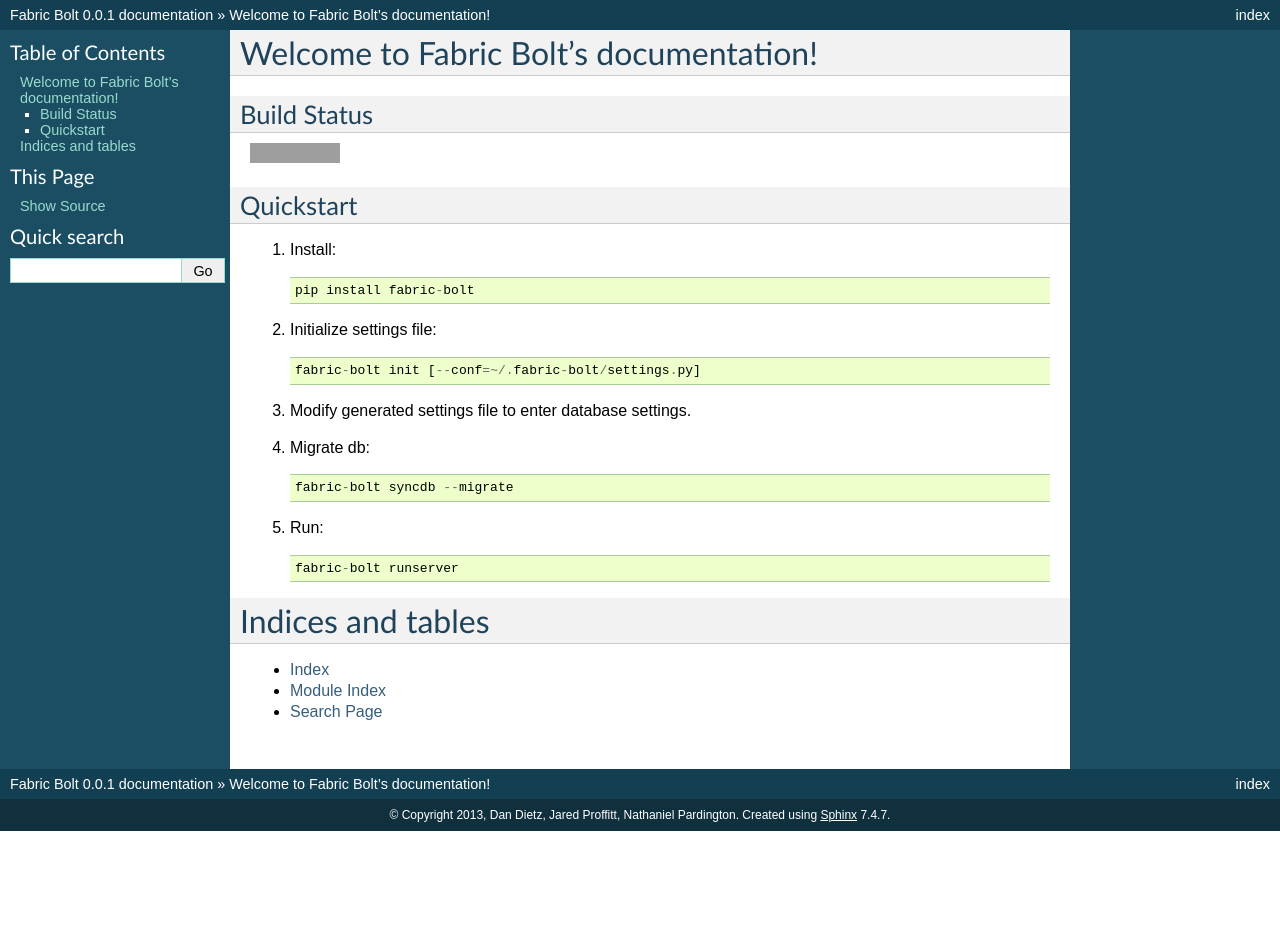
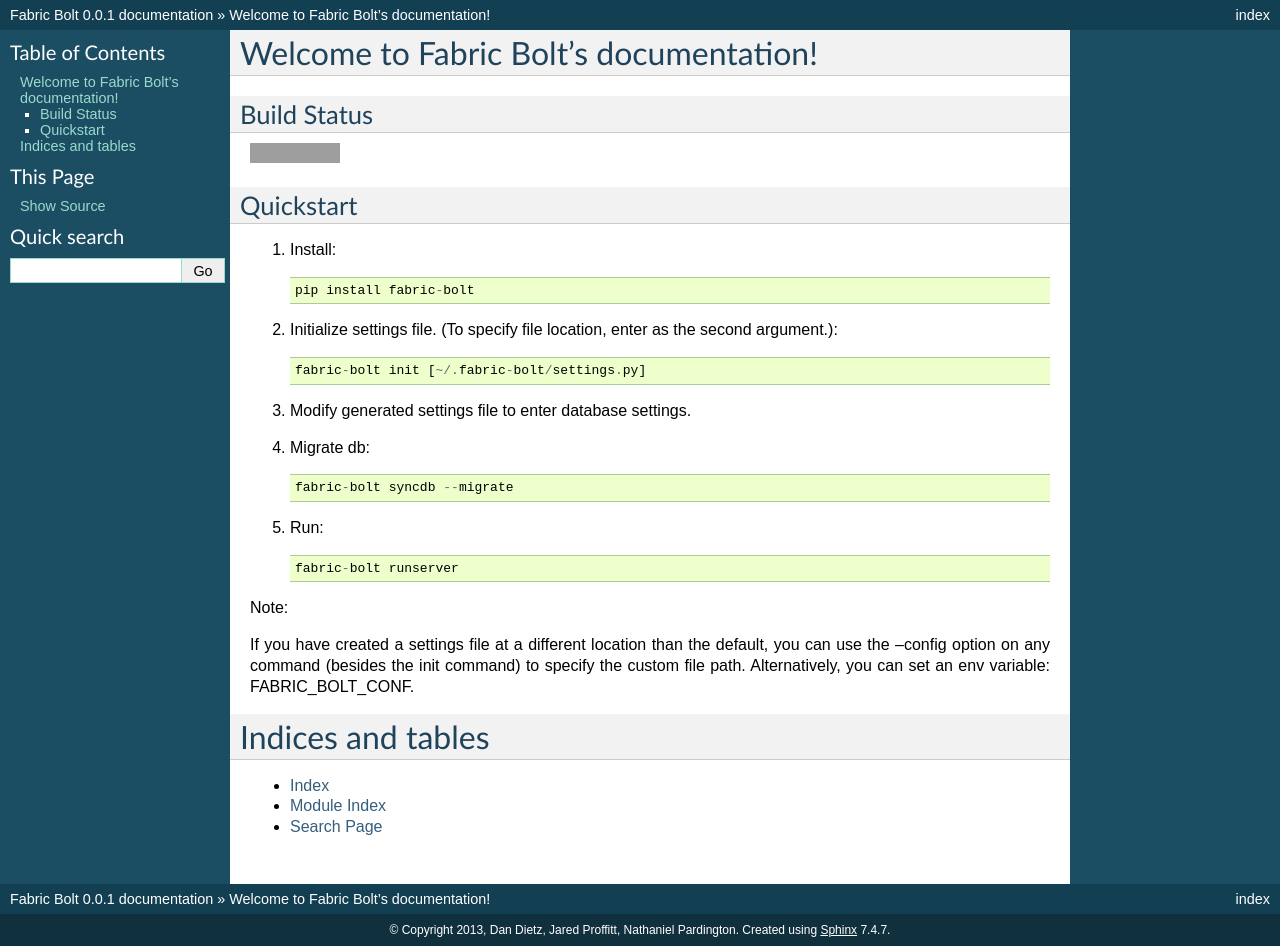
Before and after one commit to fabric-bolt/fabric-bolt, a Sphinx documentation site: the page built from docs/index.rst, in a window 1280 px wide. Built offline with Sphinx 7.4.7, drawn with Linux system fonts in a browser that asks for light colours; before the commit the page ends 900 px from its top, so only the background shows below that; grey boxes are pictures that could not be loaded.

Commit message:
FIxing a few small bugs

```diff
--- a/docs/index.rst
+++ b/docs/index.rst
@@ -19,9 +19,9 @@
 
     pip install fabric-bolt
 
-2. Initialize settings file::
+2. Initialize settings file. (To specify file location, enter as the second argument.)::
 
-    fabric-bolt init [--conf=~/.fabric-bolt/settings.py]
+    fabric-bolt init [~/.fabric-bolt/settings.py]
 
 3. Modify generated settings file to enter database settings.
 
@@ -33,6 +33,11 @@
 
     fabric-bolt runserver
 
+Note:
+
+If you have created a settings file at a different location than the default, you can use the --config option on any
+command (besides the init command) to specify the custom file path. Alternatively, you can set an env variable: FABRIC_BOLT_CONF.
+
 Indices and tables
 ==================
 
--- a/setup.py
+++ b/setup.py
@@ -14,6 +14,7 @@
     'django-tables2>=0.14.0,<0.15',
     'django-braces>=1.3.1,<1.4',
     'django-sekizai>=0.7,<0.8',
+    'django-grappelli>=2.5.1,<2.6',
     'fabric>=1.8.1,<1.9',
     'logan>=0.5.9,<0.6',
 ]
--- a/src/fabric_bolt/__init__.py
+++ b/src/fabric_bolt/__init__.py
@@ -1,4 +1,4 @@
 try:
     VERSION = __import__('pkg_resources').get_distribution('fabric-bolt').version
-except Exception, e:
+except Exception as e:
     VERSION = 'unknown'
--- a/src/fabric_bolt/accounts/templates/accounts/login.html
+++ b/src/fabric_bolt/accounts/templates/accounts/login.html
@@ -18,7 +18,7 @@
                 </div>
 
                 <div class="well col-md-7 col-md-offset-1">
-                    <div class="container">
+                    <div>
                         <h1>Fabric Bolt</h1>
                         <h3>Fabric Deployments</h3>
                     </div>
```
Also changed, not shown: README.rst (+6 -2 lines), 1 other file.
